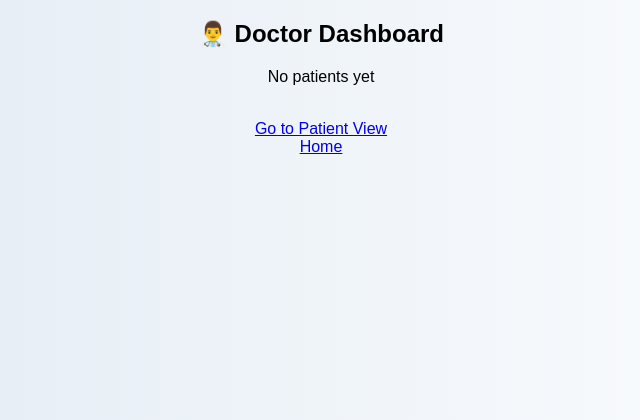
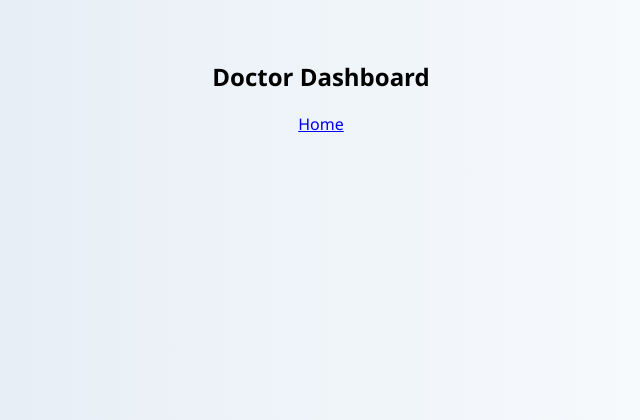
Before and after one commit to nandini-n9993/AI-Hospital-Queue-System, a Flask app: page /doctor in a window 1280 px wide. Shown: the top 420 px of the page, without its empty margins (319-959 px from the left). Run offline with Flask 3, Linux system fonts and the light colour scheme.

Commit message:
Update doctor.html

```diff
--- a/templates/doctor.html
+++ b/templates/doctor.html
@@ -1,37 +1,34 @@
 <!DOCTYPE html>
 <html>
 <head>
-    <title>Doctor Dashboard</title>
 <link rel="stylesheet" href="{{ url_for('static', filename='style.css') }}">
 </head>
-<body style="font-family:sans-serif; text-align:center;">
+<body>
 
-    <h2>👨‍⚕️ Doctor Dashboard</h2>
+<div class="container">
+<h2>Doctor Dashboard</h2>
 
-    {% if patients %}
-        <table border="1" style="margin:auto;">
-            <tr>
-                <th>Name</th>
-                <th>Symptoms</th>
-                <th>Priority</th>
-            </tr>
+{% for doc, plist in grouped.items() %}
+<div class="card">
+<h3>{{ doc }}</h3>
 
-            {% for p in patients %}
+<table>
+<tr><th>Name</th><th>Symptoms</th><th>Action</th></tr>
+
+{% for p in plist %}
 <tr>
 <td>{{ p.name }}</td>
 <td>{{ p.symptoms }}</td>
-                <td>{{ p.priority }}</td>
+<td><a href="/complete/{{ p.id }}"><button>Done</button></a></td>
 </tr>
 {% endfor %}
+
 </table>
-    {% else %}
-        <p>No patients yet</p>
-    {% endif %}
+</div>
+{% endfor %}
 
-    <br>
-    <a href="/patient">Go to Patient View</a>
-    <br>
 <a href="/">Home</a>
+</div>
 
 </body>
 </html>
```
Lines whose indentation alone changed are shown as unchanged.
